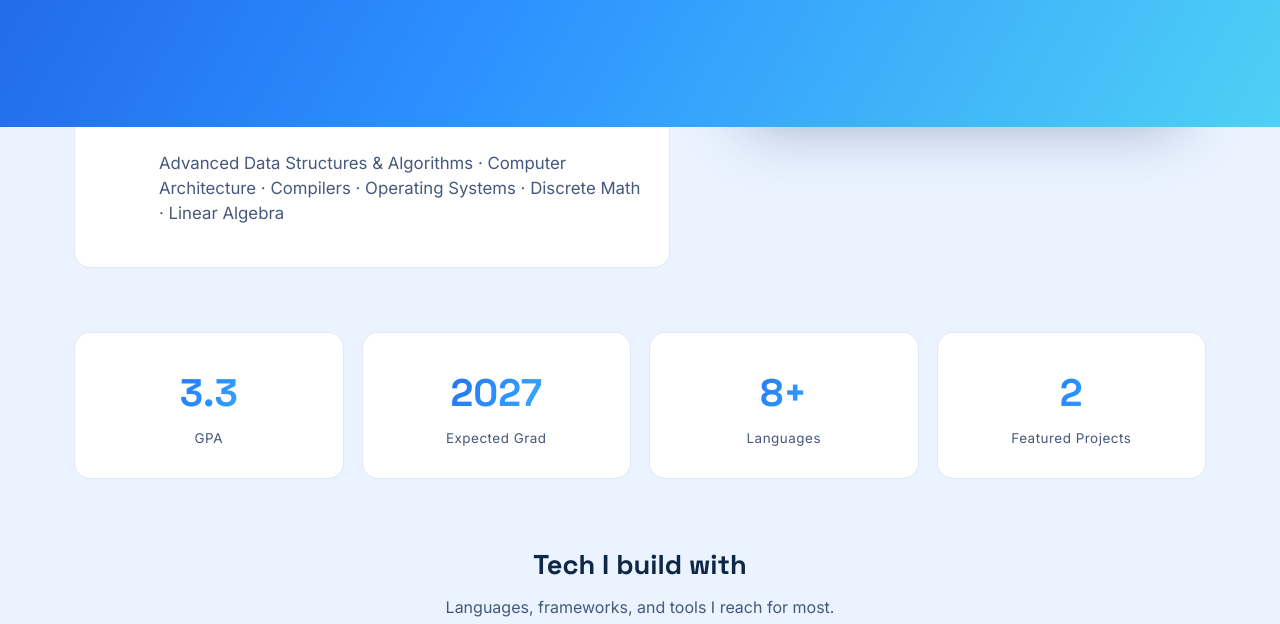
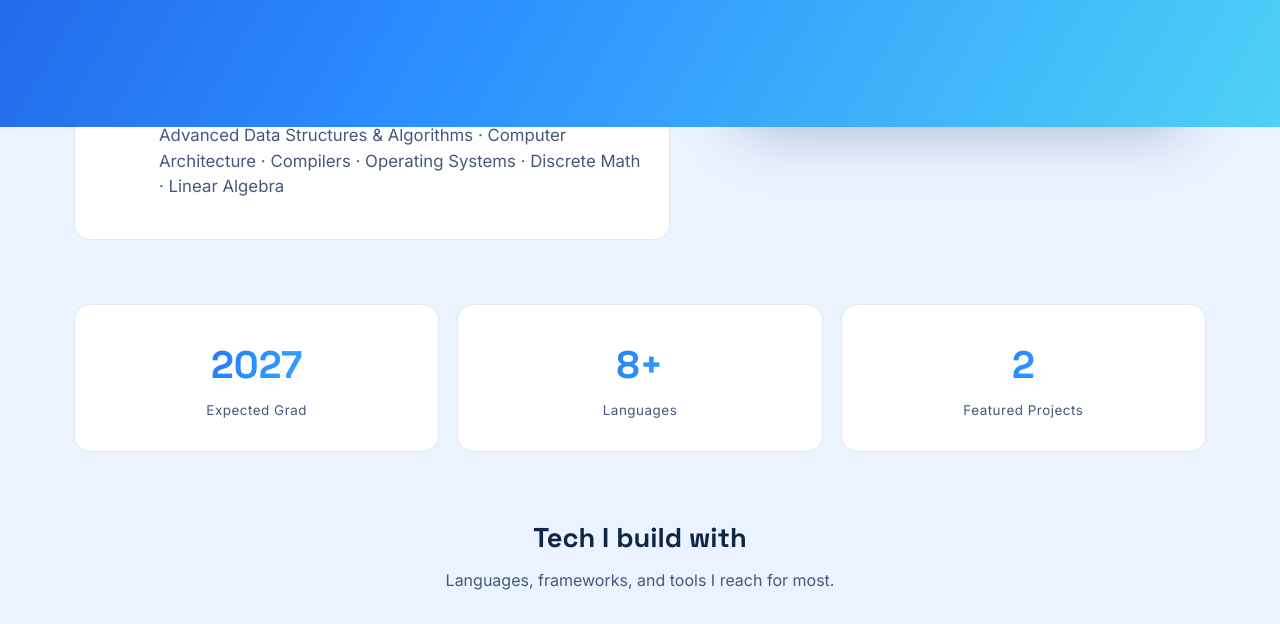
Before and after one commit to AL3XVP/al3xvp.github.io, a plain HTML site: page index.html in a window 1280 px wide. Shown: the part 1473-2097 px from the top of the page. Drawn offline with nearby package versions, Linux system fonts and the light colour scheme.

Commit message:
Remove GPA from education card and stats
Drop the GPA from the education subtitle and remove the GPA stat card,
rebalancing the stats grid to three even columns.

```diff
--- a/index.html
+++ b/index.html
@@ -190,7 +190,7 @@
           </div>
           <div>
             <h3>University of Massachusetts Boston</h3>
-            <p class="edu-sub">B.S. Computer Science · GPA 3.3 · Expected May 2027</p>
+            <p class="edu-sub">B.S. Computer Science · Expected May 2027</p>
             <p class="edu-course">Advanced Data Structures &amp; Algorithms · Computer Architecture · Compilers · Operating Systems · Discrete Math · Linear Algebra</p>
           </div>
         </div>
@@ -223,10 +223,6 @@
 
     <!-- stats -->
     <div class="stats reveal" data-stagger>
-      <div class="stat">
-        <span class="stat-num" data-count="3.3" data-decimals="1">0</span>
-        <span class="stat-label">GPA</span>
-      </div>
       <div class="stat">
         <span class="stat-num" data-count="2027">0</span>
         <span class="stat-label">Expected Grad</span>
--- a/styles.css
+++ b/styles.css
@@ -279,7 +279,7 @@ a{ color:inherit; text-decoration:none; }
 .c-prop{ color:#6ec1ff; } .c-str{ color:#9ae6c4; } .c-fn{ color:#c0a9ff; }
 
 /* stats */
-.stats{ display:grid; grid-template-columns:repeat(4,1fr); gap:18px; margin:64px 0; }
+.stats{ display:grid; grid-template-columns:repeat(3,1fr); gap:18px; margin:64px 0; }
 .stat{ text-align:center; padding:28px 16px; border-radius:16px; background:var(--surface);
   border:1px solid var(--border); transition:.3s var(--ease); }
 .stat:hover{ transform:translateY(-6px); border-color:var(--accent); box-shadow:0 18px 40px -22px rgba(43,123,255,.4); }
```
